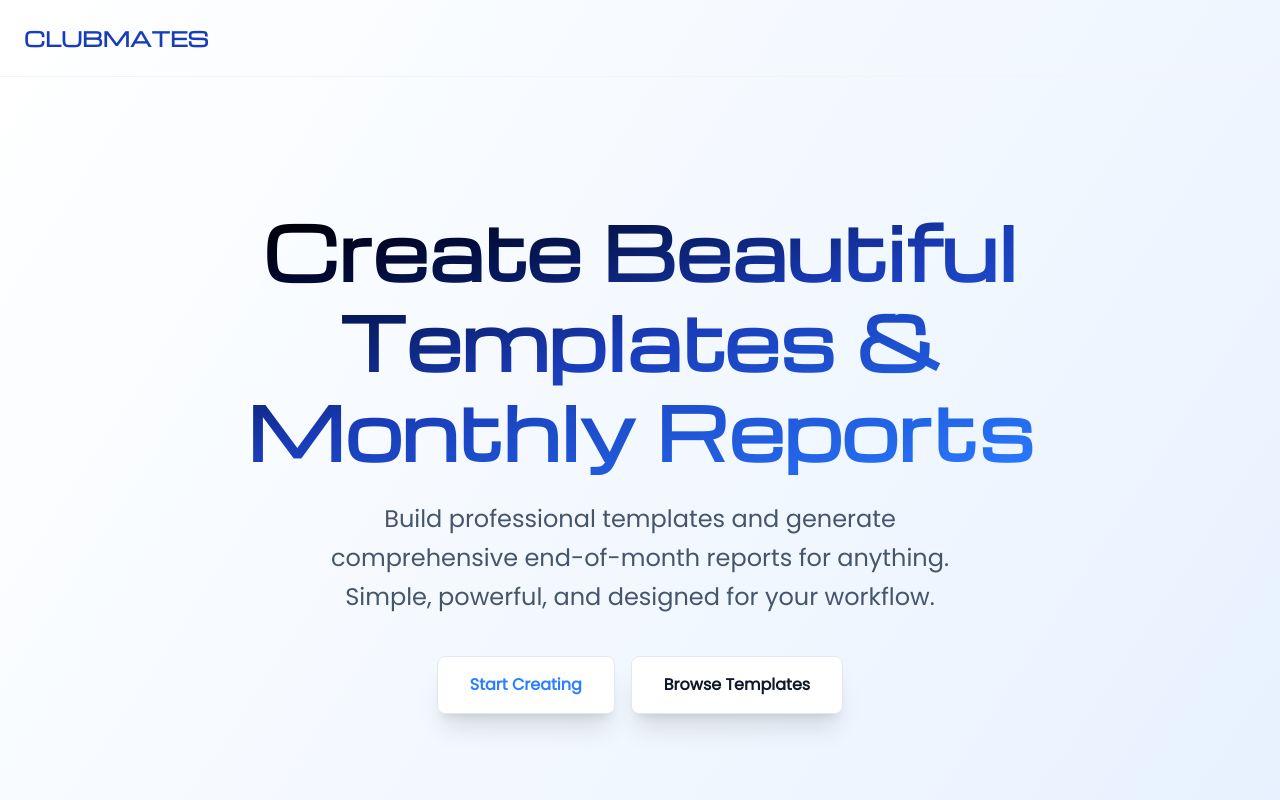
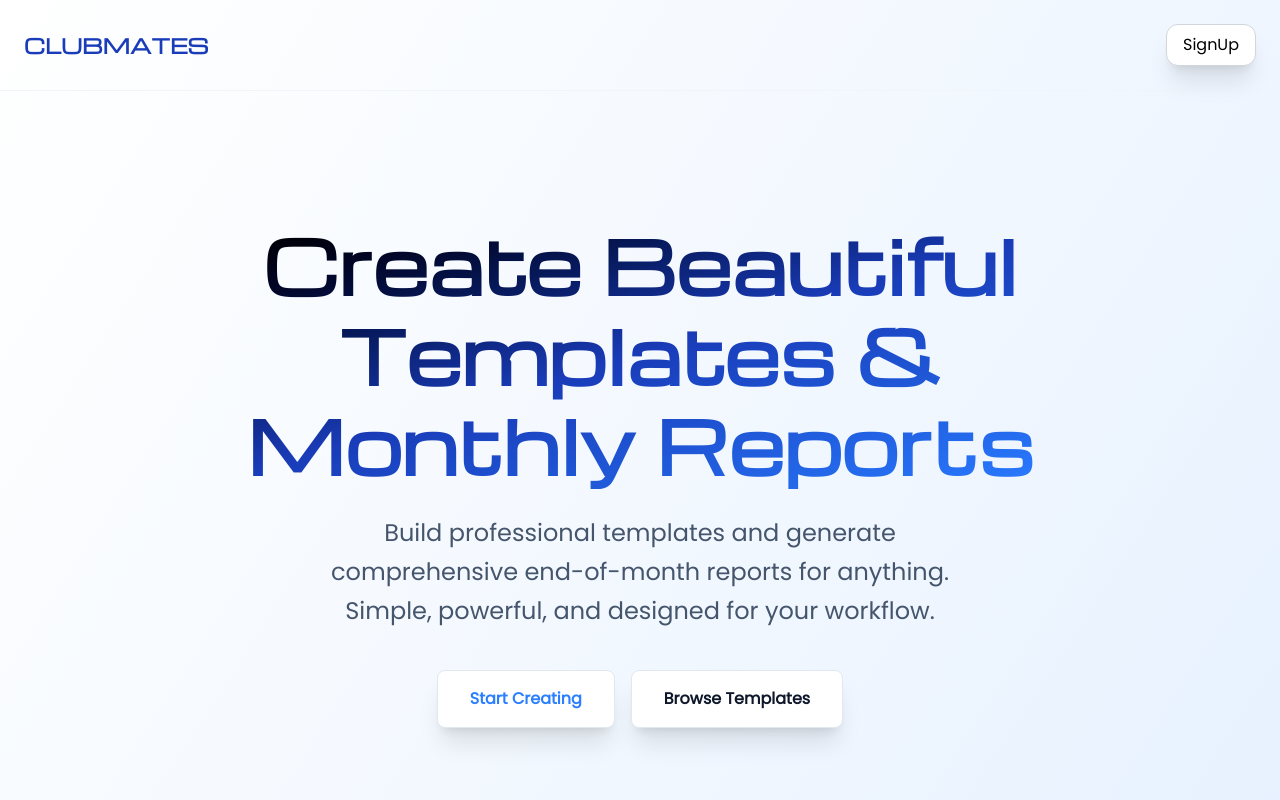
Before and after one commit to MOHIT-IITP/clubmates, a Next.js app: page / in a window 1280 px wide. Shown: the top 800 px of the page. Built offline with nearby package versions, Linux system fonts and the light colour scheme.

Commit message:
Add: Profile section in home page

```diff
--- a/app/page.tsx
+++ b/app/page.tsx
@@ -1,5 +1,5 @@
+import Profile from "@/components/Profile";
 import Link from "next/link";
-
 export default function Home() {
     return (
         <div className="min-h-screen bg-gradient-to-br from-white via-blue-50 to-blue-100">
@@ -9,6 +9,7 @@ export default function Home() {
                     <div className="text-xl font-bold text-blue-800" style={{ fontFamily: "'Michroma', 'Poppins', Arial, Helvetica, sans-serif" }}>
                         CLUBMATES
                     </div>
+                    <Profile/>
                 </div>
             </nav>
 
--- /dev/null
+++ b/components/Profile.tsx
@@ -0,0 +1,15 @@
+import Link from "next/link";
+
+const Profile = () => {
+  return (
+    <div>
+      <Link href={"/SignUp"}>
+        <div className="px-4 py-2 border border-gray-300  rounded-xl text-black bg-white hover:shadow-md hover:bg-gray-100 shadow-xl ">
+          SignUp
+        </div>
+      </Link>
+    </div>
+  );
+};
+
+export default Profile;
```
Lines whose indentation alone changed are shown as unchanged.
